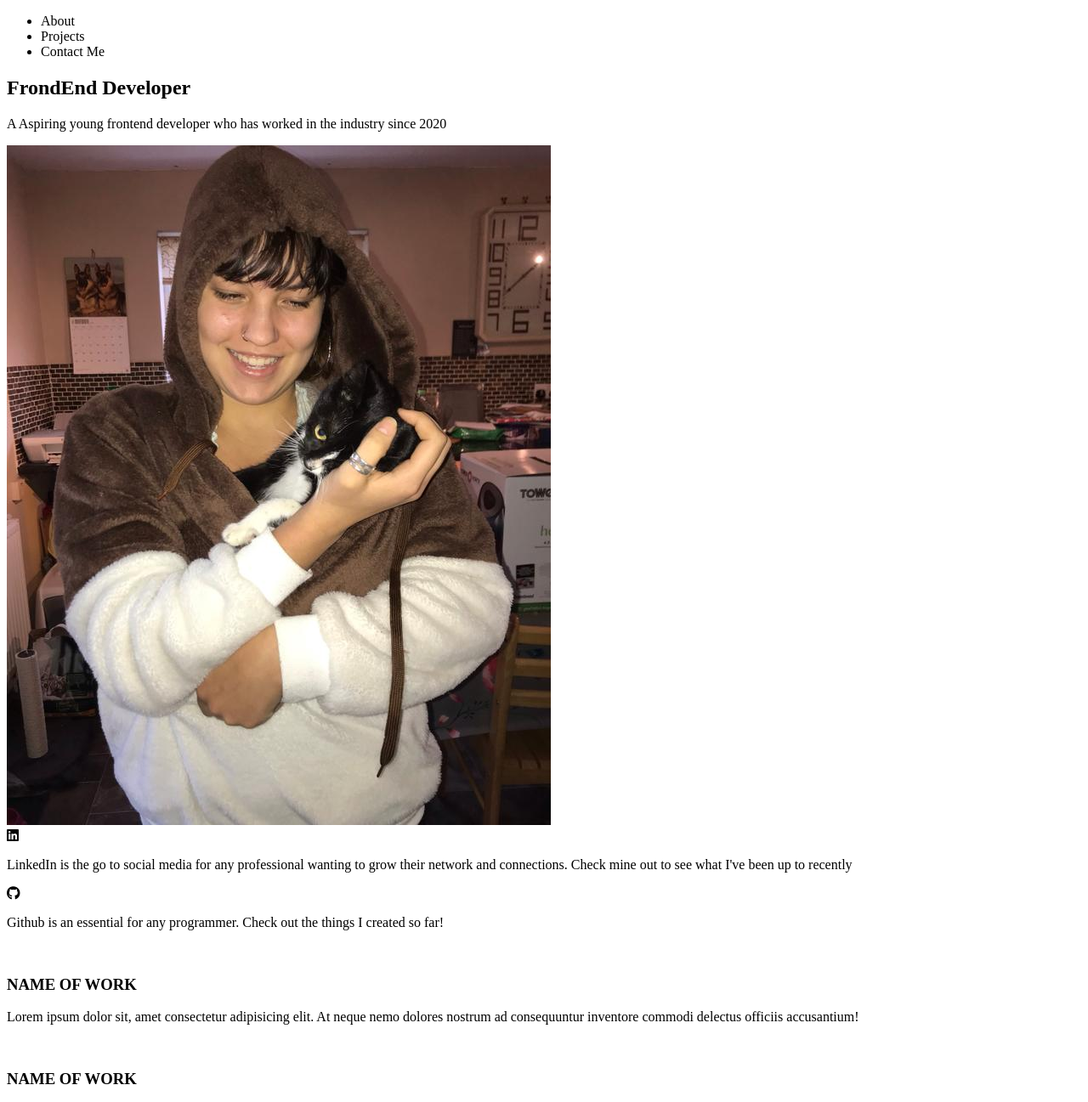
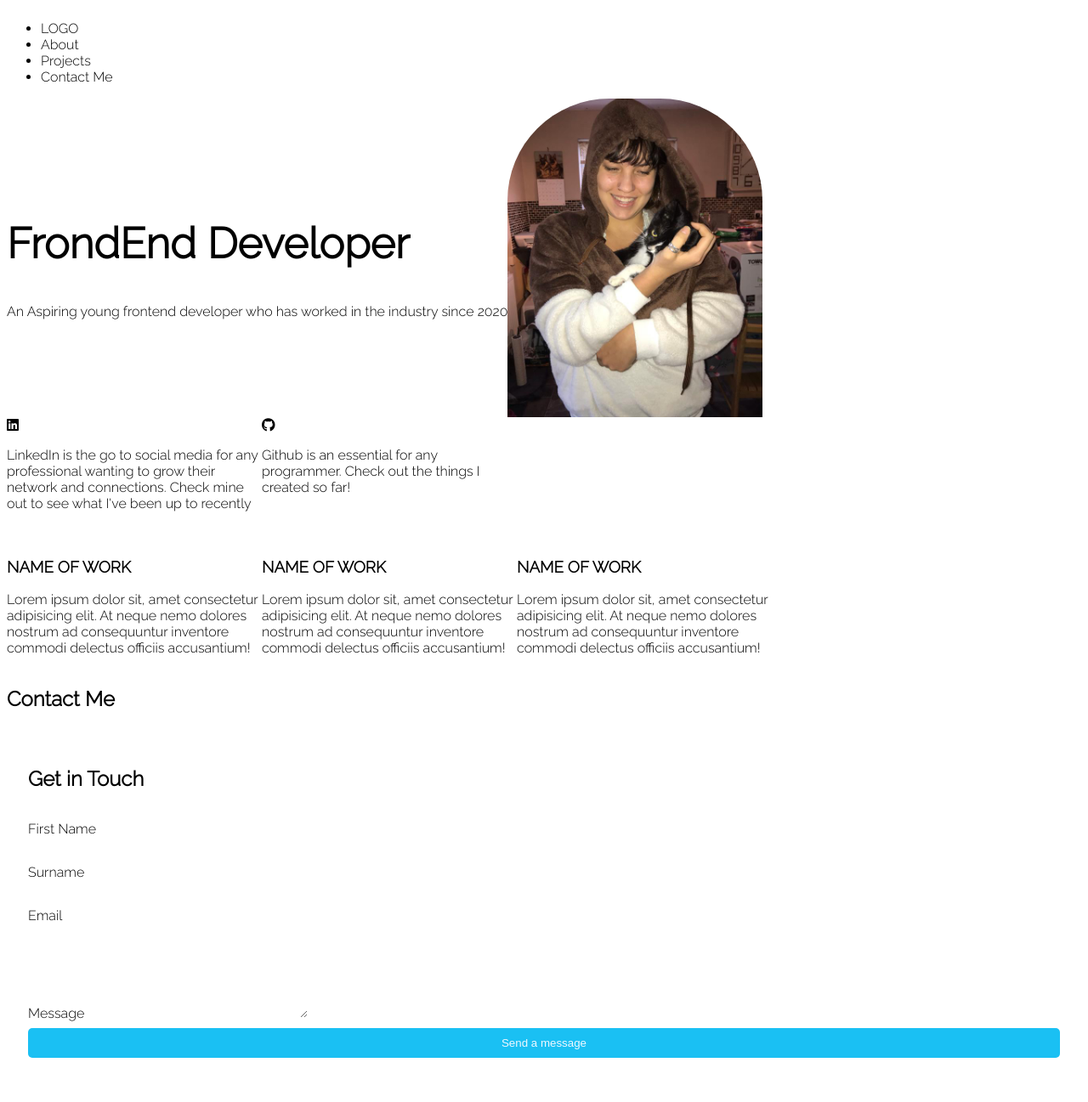
Before and after one commit to adrimerican/Portfolio-Site, a plain HTML site: page index.html in a window 1280 px wide. Shown: the top 1297 px of the page at 85% size. Drawn offline with Linux system fonts and the light colour scheme.

Commit message:
some styling added

```diff
--- a/index.html
+++ b/index.html
@@ -15,6 +15,7 @@
   <!--NAVAGATION-->
   <nav class="nav">
     <ul class="nav">
+        <li>LOGO</li>
         <li>About</li>
         <li>Projects</li>
         <li>Contact Me</li>
@@ -23,18 +24,20 @@
 
   <!--HERO SECTION-->
   <section class="hero">
+    <div class="hero-info">
     <h1 class="title">FrondEnd Developer</h1>
-    <p class="hook-line">A Aspiring young frontend developer who has worked in the industry since 2020</p>
-    <img src="/images/mewithcat.jpg">
+    <p class="hook-line">An Aspiring young frontend developer who has worked in the industry since 2020</p>
+    </div>
+    <img id="hero-image" src="/images/mewithcat.jpg">
   </section>
 
   <!--SOCIAL LINKS-->
   <section class="social-links">
-    <div class="social-link linked-in">
+    <div class="container linked-in">
         <i class="fa-brands fa-linkedin"></i>
         <p>LinkedIn is the go to social media for any professional wanting to grow their network and connections. Check mine out to see what I've been up to recently</p>
     </div>
-    <div class="social-link github">
+    <div class="container github">
         <i class="fa-brands fa-github"></i>
         <p>Github is an essential for any programmer. Check out the things I created so far!</p>
     </div>
@@ -87,5 +90,6 @@
         <input type="submit" value="Send a message"  class="button"/>
       </form>
   </section>
+  <footer></footer>
 </body>
 </html>
--- a/style.css
+++ b/style.css
@@ -1,5 +1,82 @@
 @import url('https://fonts.googleapis.com/css2?family=Raleway:wght@300&family=Urbanist:wght@200&display=swap');
 
 html {
-    font-family: ;
+    font-family: Raleway;
 }
+
+nav {
+    display: flex;
+    flex: left;
+}
+
+/*HERO SECTION*/
+.hero {
+    display: flex;
+    justify-content: flex-start;
+    align-items: center;
+}
+
+.hero h1 {
+    font-size: 50px;
+}
+
+#hero-image {
+    max-width: 300px;
+    border-radius: 120px 120px 0 0;
+    display: flex;
+    justify-content: left;
+}
+
+/*SOCIAL LINKS*/
+.social-links {
+    display: flex;
+    justify-content: flex-start;
+}
+
+i {
+
+}
+
+.work {
+    display: flex;
+    justify-content: flex-start;
+}
+
+.container {
+    max-width: 300px;
+}
+
+/*CONTACT FORM*/
+#contactForm {
+    padding: 25px;
+
+}
+
+input {
+    width: 90%;
+    padding: 10px 16px;
+    margin: 8px 0;
+    border: none;
+}
+
+textarea {
+    border: none;
+}
+
+label {
+    text-align: left;
+    width: 90%;
+    margin-top: 10px;
+}
+
+.button {
+    background-color: #1ac0f3;
+    width: 100%;
+    border: 0;
+    border-radius:5px;
+    color: aliceblue;
+}
+
+.button:hover {
+    background-color: #03a7da;
+}
```
